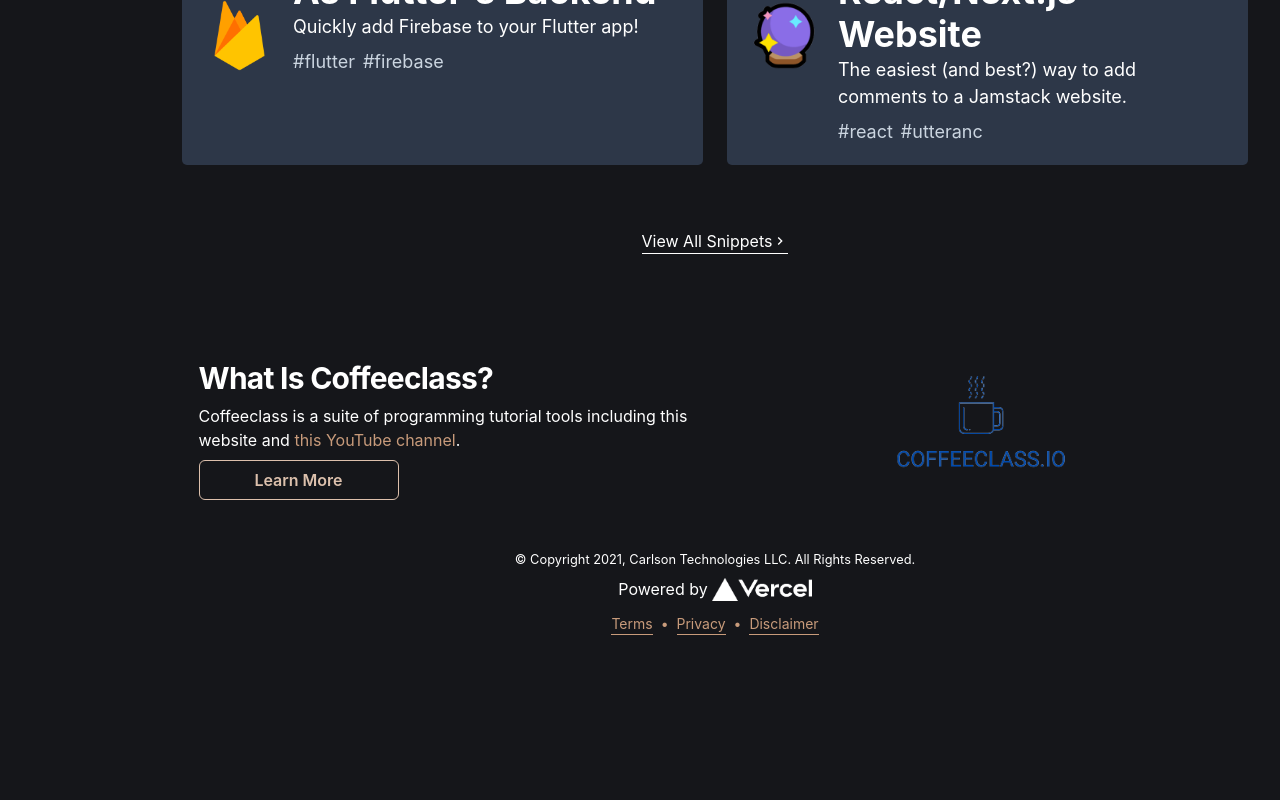
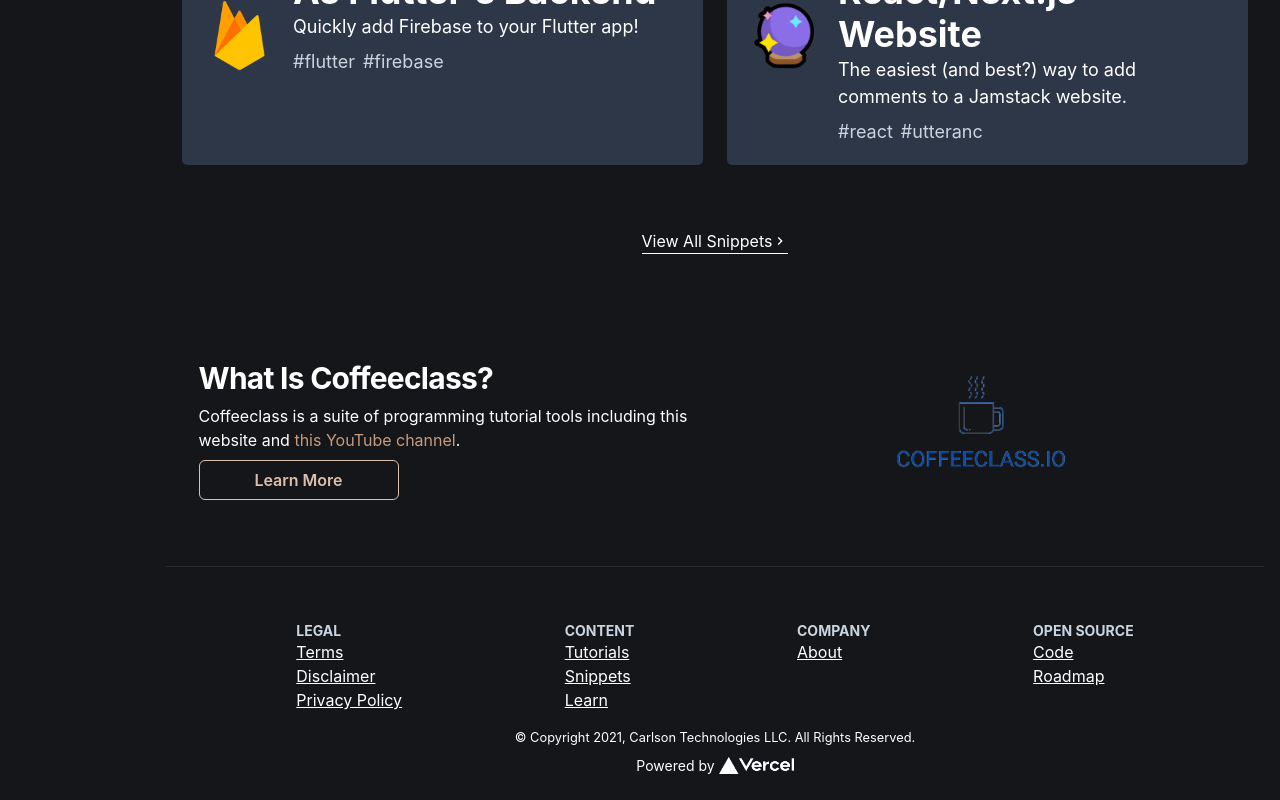
Before and after one commit to carlson-technologies/coffeeclass.io, a Next.js app: page / in a window 1280 px wide. Shown: the part 1835-2635 px from the top of the page. Before the commit the page ends 2486 px from the top, so only its background shows below. Built offline with nearby package versions, Linux system fonts and the light colour scheme.

Commit message:
update: Added footer links.

```diff
--- a/components/Cards/Snippet.js
+++ b/components/Cards/Snippet.js
@@ -38,7 +38,7 @@ export default function Snippet({ title, description, tags, href, as, mainTag, i
                 borderRadius={5}
                 w="100%"
             >
-                <Flex h="100%">
+                <Flex h="100%" flexDir={["column", "column", "column", "row", "row", "row"]}>
                     <Image
                         src={image}
                         alt={image}
--- a/components/Cards/Tutorial.js
+++ b/components/Cards/Tutorial.js
@@ -28,7 +28,7 @@ export default function Tutorial({ src, title, description, tags, href, as, main
     }
     return (
         <Flex
-            w={['100%', '100%', '100%', 500]}
+            w={['100%', '100%', '100%', '100%', 500, 500]}
             my={2}
             mt={[10, 10, 0]}
             key={title}
--- a/components/Navigation/Footer.js
+++ b/components/Navigation/Footer.js
@@ -3,13 +3,55 @@ import {
     Text,
     Divider,
     useColorMode,
-    Box,
     Link,
-    Image
+    Image,
+    Heading
 } from '@chakra-ui/react'
 import NextLink from 'next/link'
-import { useRouter } from 'next/router'
 import year from '../../lib/current_date'
+
+const FooterNavItem = ({ text, href }) => {
+    return (
+        <Text>
+            <NextLink href={href} passHref>
+                <Link href={href} textDecor="underline">
+                    {text}
+                </Link>
+            </NextLink>
+        </Text>
+    )
+}
+
+const FooterNavItemExternal = ({ text, href }) => {
+    return (
+        <Text>
+            <Link href={href} textDecor="underline" isExternal>
+                {text}
+            </Link>
+        </Text>
+    )
+}
+
+const FooterHeading = ({ title }) => {
+    const { colorMode } = useColorMode()
+    const headerColor = {
+        light: 'gray.500',
+        dark: 'gray.300'
+    }
+    return (
+        <Heading
+            as="h5"
+            size="xs"
+            textTransform="uppercase"
+            marginBottom={0}
+            marginTop={6}
+            color={headerColor[colorMode]}
+            alignSelf="flex-start"
+        >
+            {title}
+        </Heading>
+    )
+}
 
 const Footer = () => {
     const { colorMode } = useColorMode()
@@ -17,7 +59,6 @@ const Footer = () => {
         light: 'dark',
         dark: 'light'
     }
-    const router = useRouter()
     return (
         <Flex
             flexDir="column"
@@ -28,7 +69,45 @@ const Footer = () => {
             as="footer"
             textAlign="center"
         >
-            {router.pathname != '/' && <Divider w="80%" mb={4} />}
+            <Divider my={4} />
+            <Flex
+                justify="space-around"
+                w="100%"
+                maxW={1000}
+                my={4}
+                flexDir={["column", "column", "column", "row", "row", "row"]}
+                align="flex-start"
+            >
+                <Flex flexDir="column">
+                    <FooterHeading title="Legal" />
+                    <Flex flexDir="column" align="flex-start">
+                        <FooterNavItem text="Terms" href="/legal/terms" />
+                        <FooterNavItem text="Disclaimer" href="/legal/disclaimer" />
+                        <FooterNavItem text="Privacy Policy" href="/legal/privacy" />
+                    </Flex>
+                </Flex>
+                <Flex flexDir="column">
+                    <FooterHeading title="Content" />
+                    <Flex flexDir="column" align="flex-start">
+                        <FooterNavItem text="Tutorials" href="/tutorials" />
+                        <FooterNavItem text="Snippets" href="/snippets" />
+                        <FooterNavItem text="Learn" href="/learn" />
+                    </Flex>
+                </Flex>
+                <Flex flexDir="column">
+                    <FooterHeading title="Company" />
+                    <Flex flexDir="column" align="flex-start">
+                        <FooterNavItem text="About" href="/about" />
+                    </Flex>
+                </Flex>
+                <Flex flexDir="column">
+                    <FooterHeading title="Open Source" />
+                    <Flex flexDir="column" align="flex-start">
+                        <FooterNavItemExternal text="Code" href="https://github.com/carlson-technologies/coffeeclass.io" />
+                        <FooterNavItemExternal text="Roadmap" href="https://benjamincarlson.notion.site/609b8bb171844146a9bcd9fbabd171a8?v=341de17fff6149bea36dbafbe2f2cf88" />
+                    </Flex>
+                </Flex>
+            </Flex>
             <Text as="small">&copy; Copyright {year}, Carlson Technologies LLC. All Rights Reserved.</Text>
             <Flex my={2}>
                 <Link
@@ -40,29 +119,10 @@ const Footer = () => {
                     }}
                 >
                     <Flex align="center">
-                        <Text mr={1}>Powered by</Text>
-                        <Image src={`/vercel/logotype/${logoColor[colorMode]}/vercel-logotype-${logoColor[colorMode]}.png`} w={100} />
+                        <Text mr={1} fontSize="sm">Powered by</Text>
+                        <Image src={`/vercel/logotype/${logoColor[colorMode]}/vercel-logotype-${logoColor[colorMode]}.png`} w={75} />
                     </Flex>
                 </Link>
-            </Flex>
-            <Flex fontSize="sm" flexDir="row" mt={1} color="brand_one.500">
-                <Box borderBottom="1px solid" mr={2}>
-                    <Text>
-                        <NextLink href="/legal/terms" passHref>Terms</NextLink>
-                    </Text>
-                </Box>
-                {` • `}
-                <Box borderBottom="1px solid" mx={2}>
-                    <Text>
-                        <NextLink href="/legal/privacy" passHref>Privacy</NextLink>
-                    </Text>
-                </Box>
-                {` • `}
-                <Box borderBottom="1px solid" ml={2}>
-                    <Text>
-                        <NextLink href="/legal/disclaimer" passHref>Disclaimer</NextLink>
-                    </Text>
-                </Box>
             </Flex>
         </Flex>
     )
--- a/pages/index.js
+++ b/pages/index.js
@@ -143,7 +143,7 @@ export default function Index({ snippets, tutorials }) {
                         >
                             Only Have 5 Minutes? Check Out Some Snippets!
                         </Heading>
-                        <Grid templateColumns={["repeat(1, 1fr)", "repeat(1, 1fr)", "repeat(1, 1fr)", "repeat(1, 1fr)", "repeat(2, 1fr)", "repeat(2, 1fr)"]} gap={6}>
+                        <Grid templateColumns={["repeat(1, 1fr)", "repeat(1, 1fr)", "repeat(1, 1fr)", "repeat(1, 1fr)", "repeat(1, 1fr)", "repeat(2, 1fr)"]} gap={6}>
                             {snippetsOrderedByPublishedDate.map((post) => (
                                 <Snippet
                                     key={post.data.title}
```
